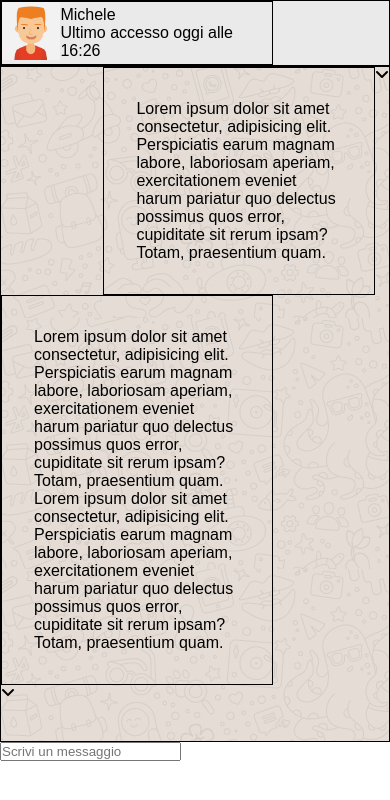
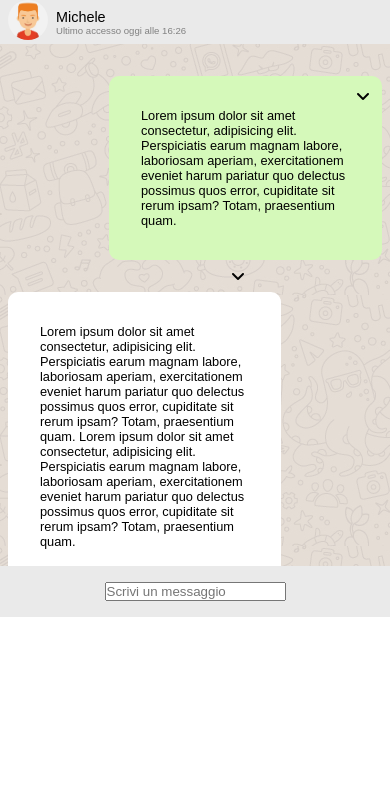
Before and after one commit to SimoneBonvecchio84/html-css-boolzapp, a plain HTML site: page index.html in a window 390 px wide. Drawn offline with Linux system fonts and the light colour scheme.

Commit message:
Feat: style custom responsive

```diff
--- a/css/style.css
+++ b/css/style.css
@@ -13,9 +13,26 @@ body {
 
 img {
     max-width: 100%;
-    width: 60px;
+    width: 40px;
+    aspect-ratio: 1;
+    object-fit: cover;
+    border-radius: 50%;
+}
+.name-avatar {
+    font-size: .9rem;
 }
 
+a {
+    font-size: .6rem;
+    color: grey;
+}
+
+.lorem-avatar,
+.hours-chat {
+    font-size: .6rem;
+    color: gray;
+
+}
 /*Utility*/
 
 .display-flex {
@@ -47,13 +64,15 @@ img {
 }
 
 .p-1 {
-    padding: 1rem;
+    padding: .5rem;
 }
 
 .p-2 {
     padding: 2rem;
 }
-
+.m-l {
+    margin-left: .5rem;
+}
 .m-b-05 {
     margin-bottom: .5rem;
 }
@@ -68,33 +87,36 @@ img {
 /*Layout*/
 /*Header*/
 
+.container {
+    width: 100%;
+    height: 100vh;
+}
+
 .header {
-
     width: 100%;
-     /*debug*/
-     border: 1px solid;
-     background-color:var(--backgound-grey) ;
+    background-color:var(--backgound-grey) ;
 
 }
 
 .header-avatar {
     width: 10%;
-    /*debug*/
-    border: 1px solid;
+
 
 }
 
 .header-chat {
     width: 70%;
-    /*debug*/
-    border: 1px solid;
+
 }
 
 
 .header-icons {
     width: 20%;
-    /*debug*/
-    border: 1px solid;
+
+}
+
+.cont-img-chat {
+    margin-left: .5rem;
 }
 
 /*******************************************************************
@@ -103,25 +125,82 @@ img {
 
 /*Main section*/
 
+.section-main {
+    height: 100%;
+    position: relative;
+}
+.avatar-section {
+    height:571.6px ;
+}
+
+.info-avatar {
+    flex-direction: column;
+    align-items:start;
+    justify-content: center;
+    margin-left: .4rem;
+
+}
 .chat-section {
     width: 100%;
-    height:80vh ;
-    /*debug*/
-    border: 1px solid;
+    height: 521.6px;
     background-image: url(../img/mine.jpg);
+    overflow-y: auto;
+}
 
-}
 
 
 .chat-row {
     width: 100%;
-
 
 }
 
 .my-chat,
 .your-chat {
     width: 70%;
-    /*debug*/
-    border:1px solid;
+    position: relative;
+    margin-top: 2rem;
+    border-radius: 10px;
+    font-size: .8rem;
 }
+
+.my-chat {
+    background-color: rgb(213 249 186);
+    margin-right: .5rem;
+}
+.your-chat {
+    background-color: white;
+    margin-left: .5rem;
+}
+
+.my-angle,
+.your-angle {
+    position: absolute;
+}
+
+.my-angle {
+    top:45px;
+    right: 20px;
+}
+
+.your-angle{
+   top: 225px;
+   right:145px;
+}
+.container-avatar-img {
+    overflow-y: auto;
+}
+
+/**************************************************************
+**************************************************************
+*************************************************************/
+
+/*Footer*/
+.footer {
+    width: 100%;
+    height: 51px;
+    justify-content: center;
+    align-items: center;
+    background-color: var(--backgound-grey);
+
+
+}
```
